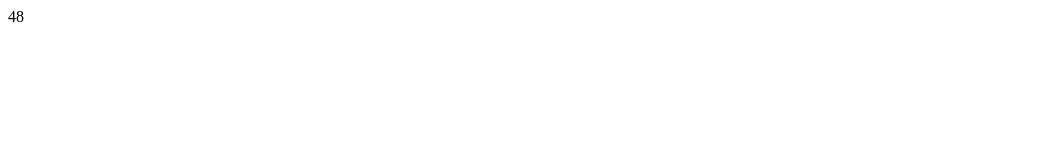
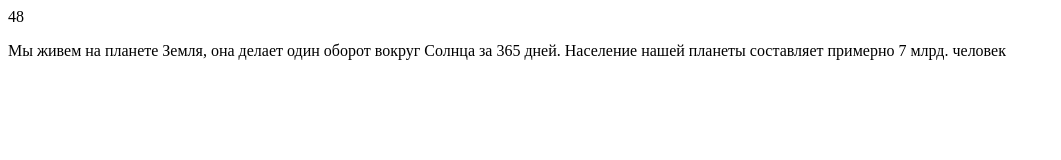
Before and after one commit to adhamqodirov/-courses-JS-from-Eugene-Popov, a plain HTML site: page lesson10.html in a window 1280 px wide. Shown: the whole page, without its empty margins (0-1061 px from the left). Drawn offline with Linux system fonts and the light colour scheme.

Commit message:
Update lesson10.html

```diff
--- a/lesson10.html
+++ b/lesson10.html
@@ -14,6 +14,10 @@ var count = 32;
 count = 16 + count;
 document.write(count);
 
+var days = 365, myPlanet = "Земля", peopltCount = "7 млрд.", mySun = "Солнца";
+document.write("<p>Мы живем на планете " + myPlanet + ", она делает один оборот вокруг " + mySun + " за " + days + " дней. " + "Население нашей планеты составляет примерно " + peopltCount + " человек</p>")
+
+
       </script>
   </div>
 
```
